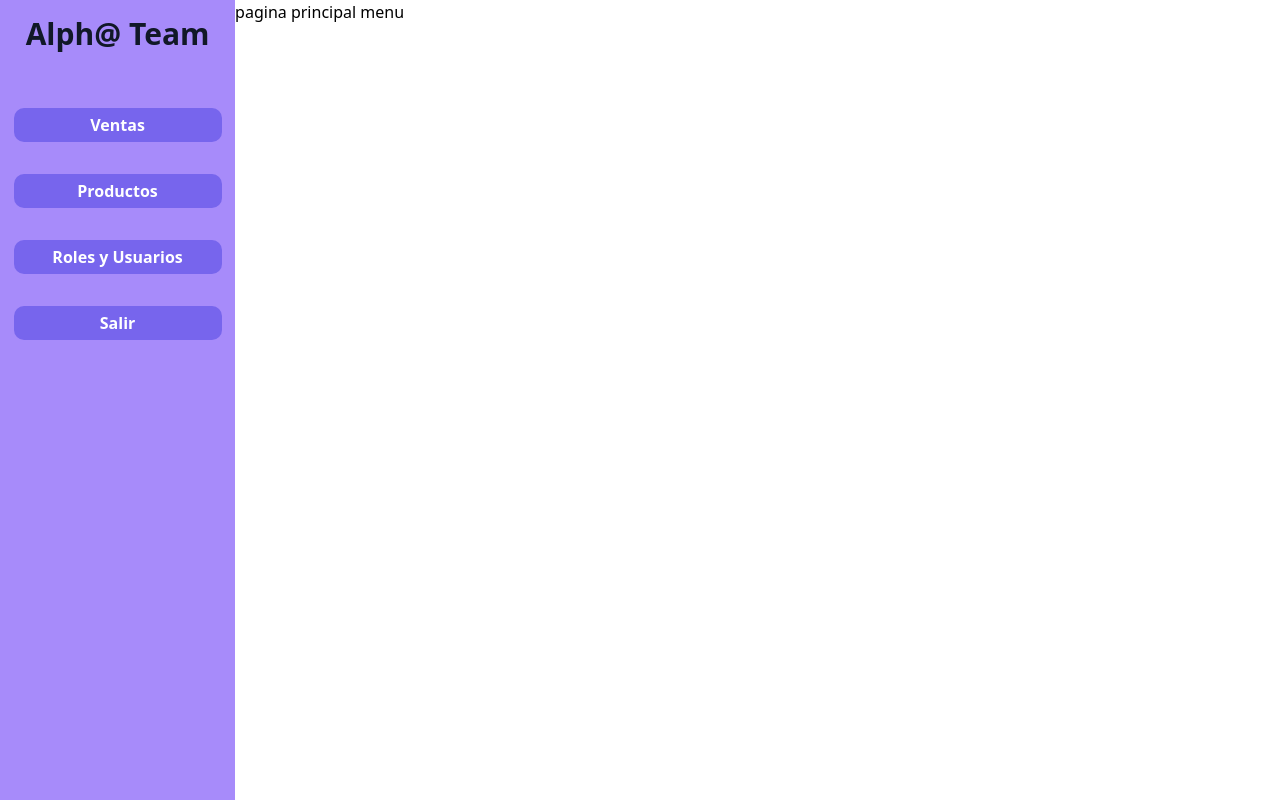
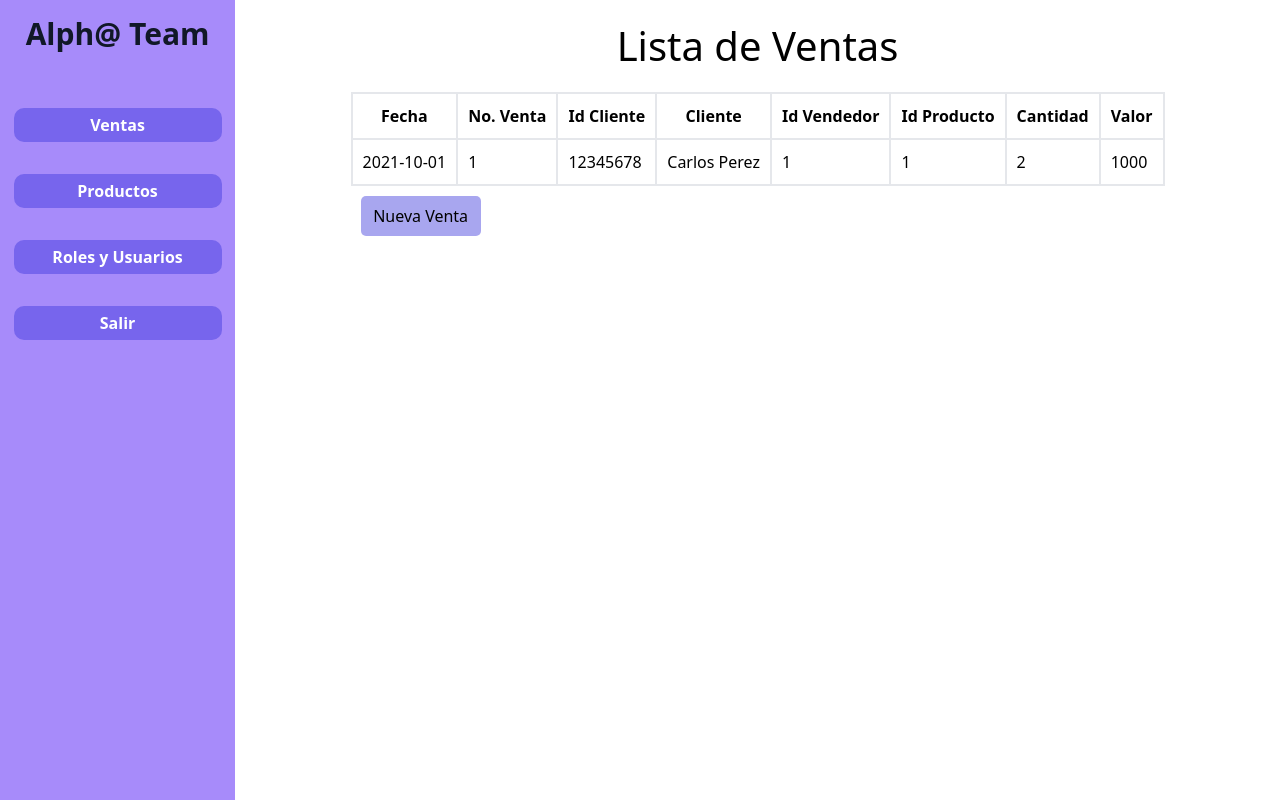
Before and after one commit to crealpe/Mision-Tic-Cliclo-3-alph-, a React (Create React App) app: page /menu in a window 1280 px wide. Built offline with nearby package versions, Linux system fonts and the light colour scheme.

Commit message:
se aumento ventas y listar ventas

```diff
--- a/src/App.jsx
+++ b/src/App.jsx
@@ -2,7 +2,8 @@ import 'styles/styles.css';
 import Index from 'pages/Index';
 import Registro from 'pages/Registro';
 import IndexM from 'pages/Menu/Index';
-import Venta from 'pages/Menu/Venta';
+import Rol from 'pages/Menu/Rol';
+import Producto from 'pages/Menu/Producto';
 import { BrowserRouter as Router, Switch, Route } from 'react-router-dom';
 import Layout from 'layouts/Layout';
 import LayoutMenu from 'layouts/LayoutMenu';
@@ -12,11 +13,14 @@ function App() {
     <div>
       <Router>
         <Switch>
-          <Route path={['/menu','/menu/ventas']}>
+          <Route path={['/menu','/menu/rol','/menu/producto']}>
             <LayoutMenu>
               <Switch>
-              <Route path='/menu/ventas'>
-                  <Venta />
+                <Route path='/menu/rol'>
+                  <Rol />
+                </Route>
+                <Route path='/menu/producto'>
+                  <Producto />
                 </Route>
                 <Route path='/menu'>
                   <IndexM />
--- a/src/components/Sidebar.jsx
+++ b/src/components/Sidebar.jsx
@@ -10,13 +10,19 @@ const Sidebar = () => {
                 <div  className="my-10">
 
                 <li>
+                    <Link to= '/menu'>
                     <button className="botonGenerico secondaryButton my-4 w-52">Ventas</button>
+                    </Link>
                 </li>
                 <li>
+                    <Link to= '/menu/producto'>
                     <button className="botonGenerico secondaryButton my-4 w-52">Productos</button>
+                    </Link>
                 </li>
                 <li>
+                    <Link to= '/menu/rol'>
                     <button className="botonGenerico secondaryButton my-4 w-52">Roles y Usuarios</button>
+                    </Link>
                 </li>
                 <li>
                 <Link to= '/'>
--- a/src/layouts/LayoutMenu.jsx
+++ b/src/layouts/LayoutMenu.jsx
@@ -2,9 +2,9 @@ import React from 'react'
 import Sidebar from 'components/Sidebar';
 const LayoutMenu = ({children}) => {
     return (
-        <div className="flex w-screen h-screen">
+        <div className="flex justify-between w-screen h-screen">
             <Sidebar />
-            <main className="flex w-full overflow-y-scroll">
+            <main className="flex w-full overflow-y-scroll flex-col items-center">
                 {children}
             </main>
         </div>
--- a/src/pages/Menu/Index.jsx
+++ b/src/pages/Menu/Index.jsx
@@ -1,11 +1,176 @@
-import React from 'react'
+import React, { useEffect, useState, useRef } from 'react';
+//import { ToastContainer, toast } from 'react-toastify';
+//import 'react-toastify/dist/ReactToastify.css';
+//<ToastContainer position='bottom-center' autoClose={5000} />
+const ventasBackend = [
+    {
+      fecha: '2021-10-01',
+      numeroV: 1,
+      identificacionC: '12345678',
+      nombreC: 'Carlos Perez',
+      idVendedor: 1,
+      idProducto: 1,
+      cantidad: 2,
+      valor: 1000
 
-const IndexM = () => {
+    }
+]
+
+const Venta = () => {
+    const [mostrarTabla, setMostrarTabla] = useState(true);
+    const [ventas, setVentas] = useState([]);
+    const [textoBoton, setTextoBoton] = useState('Crear Nueva Venta');
+
+    useEffect(() => {
+        setVentas(ventasBackend);
+      }, []);
+
+      useEffect(() => {
+        if (mostrarTabla) {
+          setTextoBoton('Nueva Venta');
+
+        } else {
+          setTextoBoton('Listar Ventas');
+
+        }
+      }, [mostrarTabla]);
     return (
         <div>
-            pagina principal menu
+
+            {mostrarTabla ? (
+
+                <TablaVentas listaVentas={ventas} />
+           ) : (
+                <FormularioCreacionVentas
+                setMostrarTabla={setMostrarTabla}
+                listaVentas={ventas}
+                setVentas={setVentas}
+                />
+           )}
+           <button
+                onClick={() => {
+                    setMostrarTabla(!mostrarTabla);
+                }}
+                className="botoninicio">
+                {textoBoton}
+            </button>
         </div>
+
     )
 }
 
-export default IndexM
+const FormularioCreacionVentas=({setMostrarTabla, listaVentas, setVentas})=>{
+    const form = useRef(null);
+    const submitForm = (e) => {
+    e.preventDefault();
+    const fd = new FormData(form.current);
+
+    const nuevaVenta = {};
+    fd.forEach((value, key) => {
+      nuevaVenta[key] = value;
+    });
+
+    setMostrarTabla(true);
+    setVentas([...listaVentas, nuevaVenta]);
+    };
+    return(
+        <div>
+            <h2 className="titulo">Nueva Venta</h2>
+            <form ref={form} onSubmit={submitForm}>
+                <ul className="grid grid-cols-3">
+                    <li className="flex flex-col">
+                        <label className="mx-5" htmlFor='fecha'>Fecha: </label>
+                        <input className="input" type='date' name = "fecha" placeholder='Fecha' required></input>
+                    </li>
+                    <li className="flex flex-col">
+                        <label className="mx-5" htmlFor='numeroV'>No. Venta: </label>
+                        <input className="input" type='number' name = "numeroV" placeholder='Número de Venta' required></input>
+                    </li>
+                    <li>
+                    </li>
+                    <li className="flex flex-col">
+                        <label className="mx-5" htmlFor='identificacionC'>Identificación Cliente: </label>
+                        <input className="input" type='text' name="identificacionC" placeholder='Identificación Cliente' required></input>
+                    </li>
+                    <li className="flex flex-col">
+                        <label className="mx-5" htmlFor='nombreC'>Nombre Cliente: </label>
+                        <input className="input" type='text' name="nombreC" placeholder='Nombre Cliente' required></input>
+                    </li>
+                    <li className="flex flex-col">
+                        <label className="mx-5" htmlFor='idVendedor'>Vendedor: </label>
+                        <select className="input" defaultValue="0" name="idVendedor">
+                            <option value = "0" disabled> Seleccione Vendedor</option>
+                            <option value="1">Vendedor 1</option>
+                            <option value="2">Vendedor 2</option>
+                            <option value="3">Vendedor 3</option>
+                            <option value="4">Vendedor 4</option>
+                        </select>
+                    </li>
+                    <li className="flex flex-col">
+                        <label className="mx-5" htmlFor='idProducto'>Producto: </label>
+                        <select className="input" defaultValue="0" name="idProducto">
+                            <option value = "0" disabled> Seleccione Producto</option>
+                            <option value="1">Producto 1</option>
+                            <option value="2">Producto2</option>
+                            <option value="3">Producto3</option>
+                            <option value="4">Producto4</option>
+                        </select>
+                    </li>
+                    <li className="flex flex-col">
+                        <label className="mx-5" htmlFor='cantidad'>Cantidad: </label>
+                        <input className="input" type='number' name = "cantidad" placeholder='Cantidad' required></input>
+                    </li>
+                    <li className="flex flex-col">
+                        <label className="mx-5" htmlFor='valor'>Valor: </label>
+                        <input className="input" type="number" name = "valor" placeholder='Valor' required></input>
+                    </li>
+                </ul>
+                <ul className="flex flex-col justify-between my-4 items-center">
+                    <li className="flex flex-col">
+                        <button className="botoninicio" type='submit'>Agregar</button>
+                    </li>
+                </ul>
+
+            </form>
+        </div>
+    )
+};
+const TablaVentas = ({ listaVentas }) => {
+    return (
+        <div>
+            <h2 className="titulo">Lista de Ventas</h2>
+            <table cellspacing="5" cellpadding="10">
+                <thead>
+                    <tr>
+                    <th className="border-2"> Fecha </th>
+                    <th  className="border-2"> No. Venta </th>
+                    <th  className="border-2"> Id Cliente </th>
+                    <th  className="border-2"> Cliente </th>
+                    <th  className="border-2"> Id Vendedor </th>
+                    <th  className="border-2"> Id Producto </th>
+                    <th  className="border-2"> Cantidad </th>
+                    <th  className="border-2"> Valor </th>
+                    </tr>
+                </thead>
+                <tbody>
+                    {listaVentas.map((ventas) => {
+                        return (
+                        <tr>
+                            <td   className="border-2">{ventas.fecha}</td>
+                            <td   className="border-2">{ventas.numeroV}</td>
+                            <td   className="border-2">{ventas.identificacionC}</td>
+                            <td   className="border-2">{ventas.nombreC}</td>
+                            <td   className="border-2">{ventas.idVendedor}</td>
+                            <td   className="border-2">{ventas.idProducto}</td>
+                            <td   className="border-2">{ventas.cantidad}</td>
+                            <td   className="border-2">{ventas.valor}</td>
+                        </tr>
+                        );
+                    })}
+                </tbody>
+            </table>
+        </div>
+    );
+  };
+
+export default Venta
--- /dev/null
+++ b/src/pages/Menu/Producto.jsx
@@ -0,0 +1,11 @@
+import React from 'react'
+
+const Producto = () => {
+    return (
+        <div>
+            pagina de productos
+        </div>
+    )
+}
+
+export default Producto
--- a/src/pages/Menu/Venta.jsx
+++ b/src/pages/Menu/Rol.jsx
@@ -1,11 +1,11 @@
 import React from 'react'
 
-const Venta = () => {
+const Rol = () => {
     return (
         <div>
-           menu ventas
+            roles
         </div>
     )
 }
 
-export default Venta
+export default Rol
--- a/src/pages/Registro.jsx
+++ b/src/pages/Registro.jsx
@@ -3,7 +3,7 @@ import React from 'react'
 const Registro = () => {
     return (
         <div>
-             <h2 className="titulo">Crea tu cuenta</h2>
+            <h2 className="titulo">Crea tu cuenta</h2>
             <form>
                 <div className="contenido">
                     <label>Nombre: </label>
```
